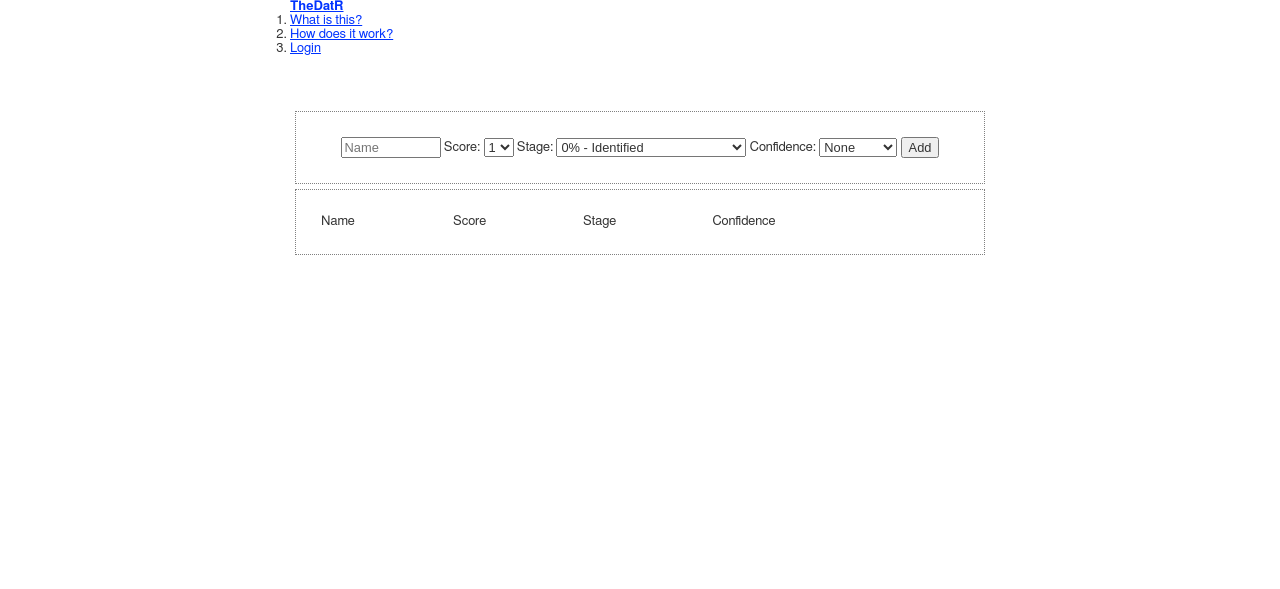
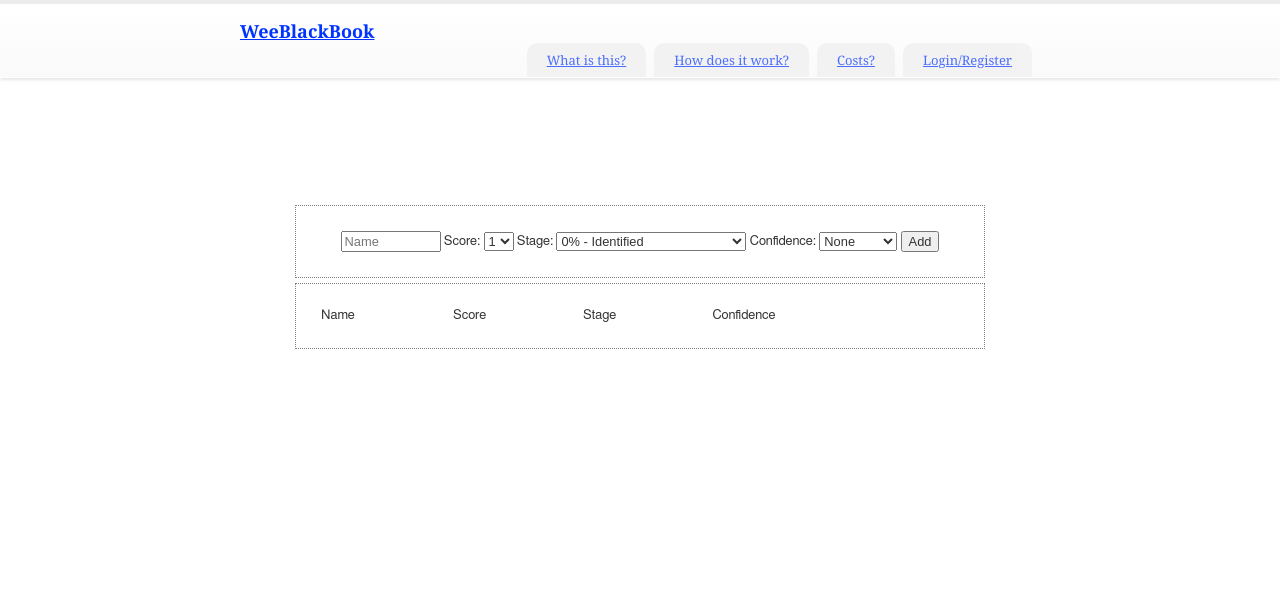
Before and after one commit to t0ms/TheDatR, a PHP site: page / in a window 1280 px wide. Shown: the top 589 px of the page. Run offline with PHP 8.4, Linux system fonts and the light colour scheme; some libraries are stand-ins or nearby versions.

Commit message:
Added some navigation CSS.

```diff
--- a/_/css/style.css
+++ b/_/css/style.css
@@ -145,11 +145,34 @@ a:link {-webkit-tap-highlight-color: #fcd700;}
 ins {background-color: #fcd700; color: #000; text-decoration: none;}
 mark {background-color: #fcd700; color: #000; font-style: italic; font-weight: bold;}
 
-.wrapper	{width: 700px;margin-left: auto;margin-right: auto;}
-header 		{padding-bottom: 50px;}
+header 		{display: block;float: left;position: fixed;top: 0;width: 100%;z-index: 2000;background: white;background: -webkit-gradient(linear,0% 0,0% 100%,from(white),to(#FAFAFA));background: -moz-linear-gradient(0% 100% 90deg,#FAFAFA,white);border-bottom: 1px solid white;border-top: 4px solid #ECECEC;-webkit-box-shadow: 0 2px 3px rgba(0, 0, 0, 0.1);-moz-box-shadow: 0 2px 3px rgba(0, 0, 0, 0.1);box-shadow: 0 2px 3px rgba(0, 0, 0, 0.1);background-color: white;}
+#head_content {margin-left: auto;margin-right: auto;width: 800px; font-family:"museo-slab-1","museo-slab-2",Georgia,"Times New Roman",serif;}
+#head_content h1 {padding-top: 15px; font-size: large;}
+#menu {float: right;}
+#menu li{
+ 	/* Top left corner */
+	border-top-left-radius: 10px;
+	-moz-border-radius-topleft: 10px;
+	-webkit-border-top-left-radius: 10px;
+
+	/* Top right corner*/
+	border-top-right-radius: 10px;
+	-moz-border-radius-topright: 10px;
+	-webkit-border-top-right-radius: 10px;
+
+	/* Opacity */
+	opacity: 0.7;
+
+	background: #efefef;
+	float: left;
+	margin: 0px 8px 0px 0px;
+	padding: 8px 20px 8px 20px;
+}
+.wrapper	{width: 700px;margin-left: auto;margin-right: auto; padding-top: 200px;}
 .mainform 	{border: 1px dotted grey; padding: 25px; margin: 5px;}
 .pipeline 	{border: 1px dotted grey;padding: 25px; margin: 5px;}
 footer 		{position: absolute;bottom:0;}
+
 
 
 
--- a/index.html
+++ b/index.php
@@ -63,24 +63,24 @@
 
 <body>
 
-<div class="wrapper"><!-- not needed? up to you: http://camendesign.com/code/developpeurs_sans_frontieres -->
-
 	<header>
-
-		<h1><a href="/">TheDatR</a></h1>
+		<div id="head_content">
+		<h1><a href="/">WeeBlackBook</a></h1>
 
 		<nav>
 
-			<ol>
+			<ul id="menu">
 				<li><a href="">What is this?</a></li>
 				<li><a href="">How does it work?</a></li>
-				<li><a href="">Login</a></li>
-			</ol>
+				<li><a href="">Costs?</a></li>
+				<li><a href="">Login/Register</a></li>
+			</ul>
 
 		</nav>
-
+		</div>
 	</header>
 
+<div class="wrapper"><!-- not needed? up to you: http://camendesign.com/code/developpeurs_sans_frontieres -->
 <!--
 	<article>
 
@@ -209,18 +209,23 @@ function add_record(){
 	person_conversion_confidence = $('#person_conversion_confidence').val();
 
 	// adding a row to the main table
-	$('#pipeline_table > tbody:last').append('<tr><td>'
+	$('#pipeline_table > tbody:last').append('<tr><td id="person_name">'
 		+person_name
-		+'</td><td>'
+		+'</td><td id="person_score">'
 		+person_score
-		+'</td><td>'
+		+'</td><td id="person_progress">'
 		+person_progress
-		+'</td><td>'
+		+'</td><td id="person_conversion_confidence">'
 		+person_conversion_confidence
-		+'</td><td><a href=\'#\' onclick=\'removeClosest(this);\'>(-)</a></td></tr>');
+		+'</td><td><a href=\'#\' onclick=\'removeClosest(this);\'>Del</a> </td>'
+		+'<td><a href="#" onclick=\'editClosest(this);\'>Edit</a></td></tr>'
+		);
 }
 function removeClosest(a) {
 	$(a).closest('tr').remove();
+}
+function editClosest(a) {
+	alert($(a).closest('tr').val());
 }
 </script>
 
```
Also changed, not shown: readme.md (added).
